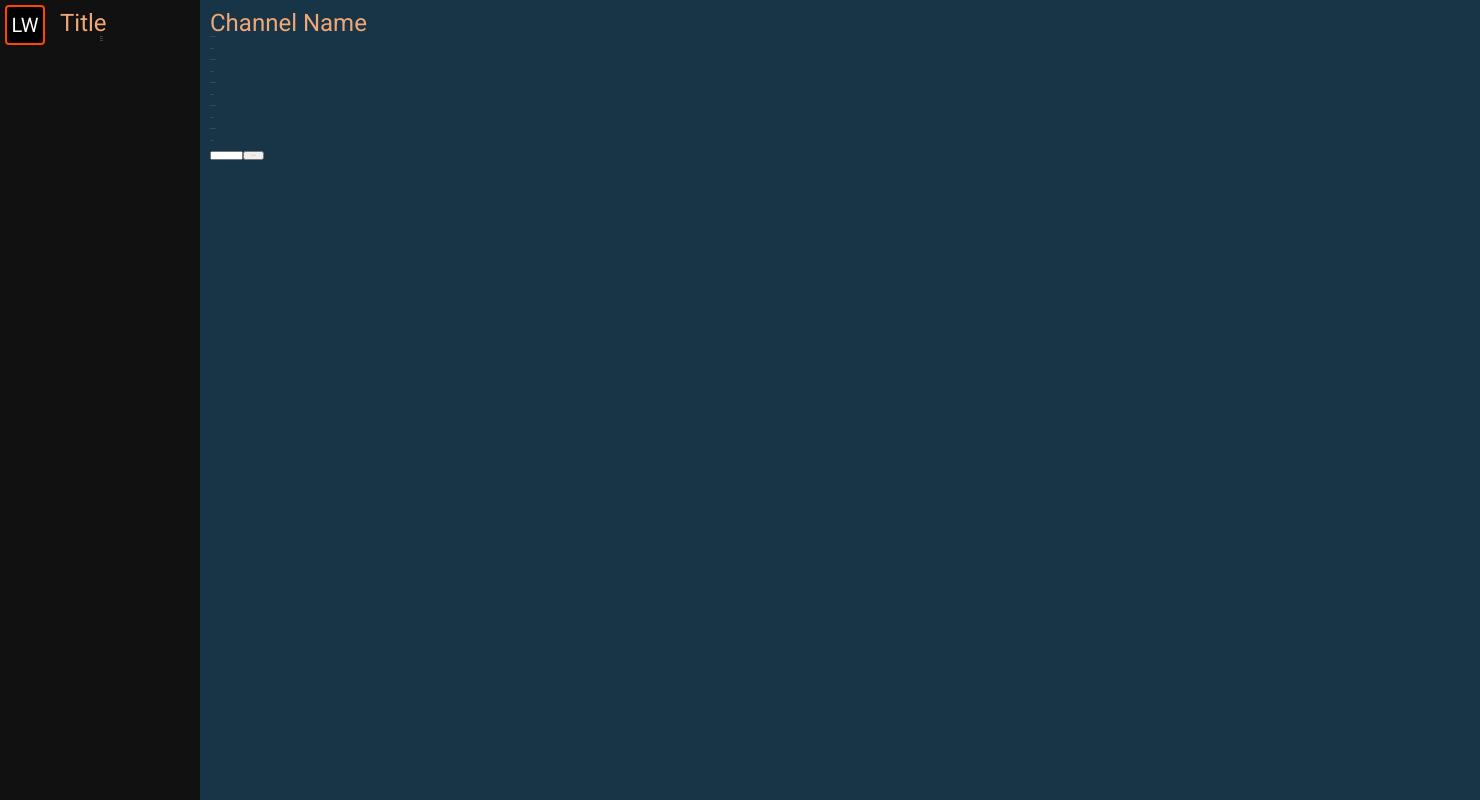
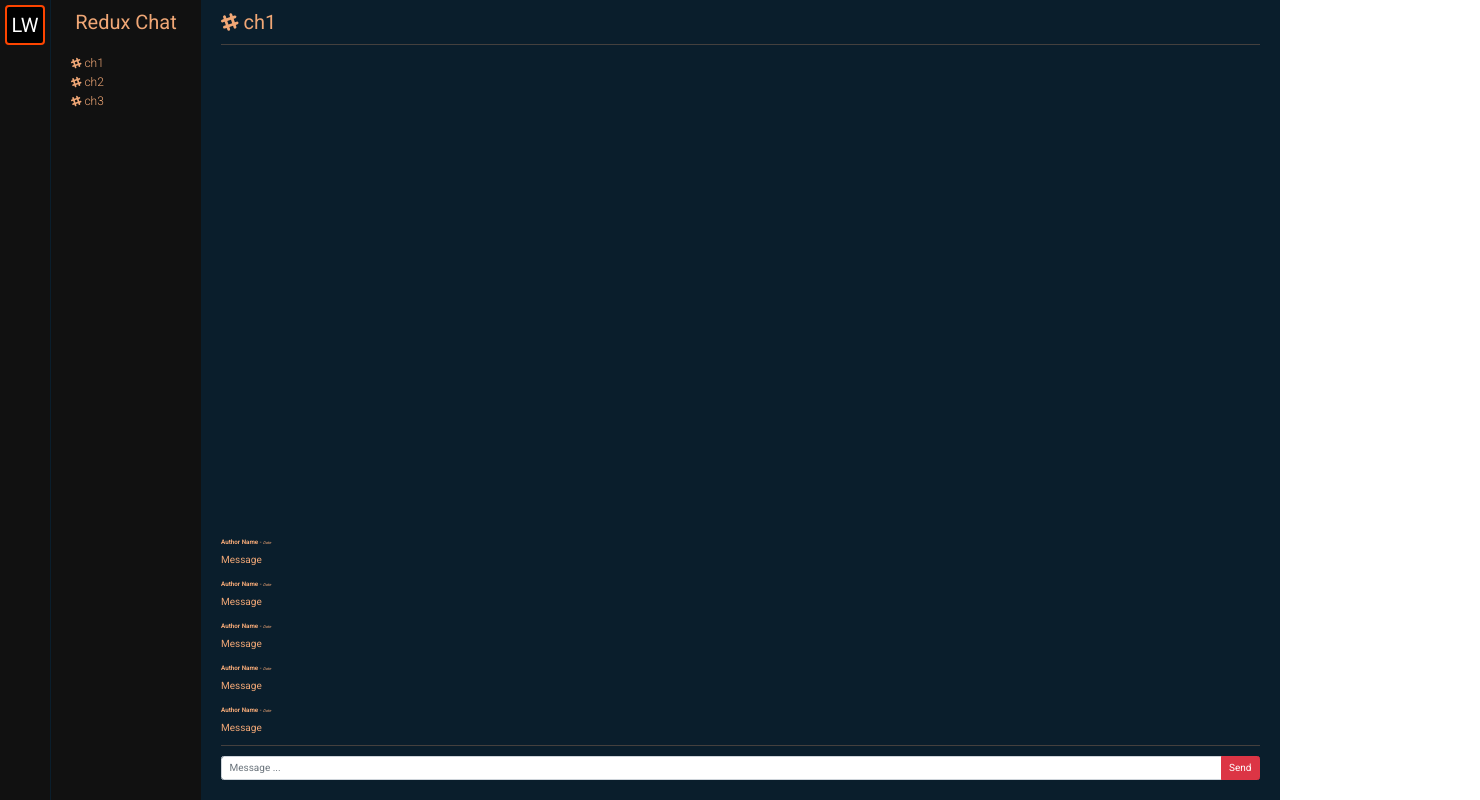
Before and after one commit to JulianS61/chat-redux, a React app: page / in a window 1280 px wide. Shown: the whole page, 1480 px wide, since content can reach past the window. Built offline with nearby package versions, Linux system fonts and the light colour scheme.

Commit message:
css almost done

```diff
--- a/assets/stylesheets/application.scss
+++ b/assets/stylesheets/application.scss
@@ -1,4 +1,11 @@
 @import url("https://fonts.googleapis.com/css2?family=Roboto:wght@300;400;700&display=swap");
+
+/* variables */
+$bg-dark: #111111;
+$bg-navy: #0a1e2c;
+$icon-border: orangered;
+$font-color: #f0a776;
+$font-family: "Roboto";
 
 * {
   margin: 0;
@@ -7,8 +14,13 @@
 }
 
 body {
-  font-family: "Roboto";
+  font-family: $font-family;
 }
+
+hr {
+  border-top: 1px solid $font-color;
+}
+
 .app {
   display: flex;
   min-height: 100vh;
@@ -16,19 +28,20 @@ body {
 
 h2 {
   margin: 0;
-  font-size: 2.4rem;
+  font-size: 2rem;
 }
 
 .server-side-nav {
   flex: 0 0 5rem;
-  background-color: #111;
+  background-color: $bg-dark;
+  border-right: 1px solid $bg-navy;
   .icon {
     width: 4rem;
     height: 4rem;
     margin: 0.5rem;
     background-color: #000;
     color: white;
-    border: 2px solid orangered;
+    border: 2px solid $icon-border;
     border-radius: 0.4rem;
     font-size: 2rem;
     display: flex;
@@ -39,14 +52,45 @@ h2 {
 
 .channel-list-nav {
   flex: 0 0 15rem;
-  background-color: #111;
-  color: #f0a776;
+  background-color: $bg-dark;
+  color: $font-color;
   padding: 1rem;
+  h2 {
+    text-align: center;
+  }
+  ul {
+    margin-top: 2rem;
+    padding-left: 0.5rem;
+  }
+  li {
+    list-style: none;
+    font-size: 1.2rem;
+    border-bottom: 1px solid transparent;
+    padding-left: 0.5rem;
+    font-weight: lighter;
+    &:hover {
+      border-bottom: 1px solid $font-color;
+    }
+    &:active {
+      background-color: $font-color;
+      color: $bg-dark;
+      font-weight: bolder;
+    }
+  }
 }
 
 .message-list {
-  flex: 0 0 100%;
-  background-color: #183548;
-  color: #f0a776;
+  flex-grow: 1;
+  background-color: $bg-navy;
+  color: $font-color;
   padding: 1rem;
+  padding-left: 2rem;
+  padding-right: 2rem;
+  display: flex;
+  flex-direction: column;
+  justify-content: space-between;
+  h3,
+  p {
+    font-size: 1rem;
+  }
 }
--- a/package.json
+++ b/package.json
@@ -24,8 +24,13 @@
     "webpack-dev-server": "^3.1.10"
   },
   "dependencies": {
+    "@fortawesome/fontawesome-svg-core": "^1.2.35",
+    "@fortawesome/free-brands-svg-icons": "^5.15.3",
+    "@fortawesome/react-fontawesome": "^0.1.14",
     "babel-plugin-transform-object-rest-spread": "^6.26.0",
+    "bootstrap": "^4.6.0",
     "react": "16.2",
+    "react-bootstrap": "^1.5.2",
     "react-dom": "16.2",
     "react-redux": "^5.0.6",
     "redux": "^3.7.2"
--- a/src/components/app.jsx
+++ b/src/components/app.jsx
@@ -1,7 +1,13 @@
 import React from 'react';
+// FontAwesomeIcons
+import { library } from '@fortawesome/fontawesome-svg-core';
+import { fab } from '@fortawesome/free-brands-svg-icons';
+
 import ChannelList from './channelList';
 import MessageList from './messageList';
 
+// FontAwesomeIcons
+library.add(fab);
 
 const App = () => {
   return (
--- a/src/components/channelList.jsx
+++ b/src/components/channelList.jsx
@@ -1,15 +1,16 @@
 import React, { Component } from 'react';
+import { FontAwesomeIcon } from '@fortawesome/react-fontawesome';
 
 // eslint-disable-next-line react/prefer-stateless-function
 class ChannelList extends Component {
   render() {
     return (
       <div className="channel-list-nav">
-        <h2>Title</h2>
+        <h2>Redux Chat</h2>
         <ul>
-          <li>#ch1</li>
-          <li>#ch2</li>
-          <li>#ch3</li>
+          <li><FontAwesomeIcon icon={['fab', 'slack-hash']} /> ch1</li>
+          <li><FontAwesomeIcon icon={['fab', 'slack-hash']} /> ch2</li>
+          <li><FontAwesomeIcon icon={['fab', 'slack-hash']} /> ch3</li>
         </ul>
       </div>
     );
--- a/src/components/message.jsx
+++ b/src/components/message.jsx
@@ -5,7 +5,7 @@ class Message extends Component {
   render() {
     return (
       <div>
-        <p>Author Name<span>Date</span></p>
+        <h3><strong>Author Name</strong><span> - <em>Date</em></span></h3>
         <p>Message</p>
       </div>
     );
--- a/src/components/messageForm.jsx
+++ b/src/components/messageForm.jsx
@@ -4,8 +4,9 @@ import React, { Component } from 'react';
 class MessageForm extends Component {
   render() {
     return (
-      <div>
-        <input type="text" name="" id="" /><input type="submit" value="Send" />
+      <div className="input-group mb-3">
+        <input type="text" className="form-control" placeholder="Message ..." aria-label="Recipient's username" aria-describedby="button-addon2" />
+        <button className="btn btn-danger" type="button" id="button-addon2">Send</button>
       </div>
     );
   }
--- a/src/components/messageList.jsx
+++ b/src/components/messageList.jsx
@@ -1,6 +1,7 @@
 import React, { Component } from 'react';
 import Message from './message';
 import MessageForm from './messageForm';
+import { FontAwesomeIcon } from '@fortawesome/react-fontawesome';
 
 
 // eslint-disable-next-line react/prefer-stateless-function
@@ -8,7 +9,11 @@ class MessageList extends Component {
   render() {
     return (
       <div className="message-list">
-        <h2>Channel Name</h2>
+        <div>
+          <h2><FontAwesomeIcon icon={['fab', 'slack-hash']} /> ch1</h2>
+          <hr />
+        </div>
+        <div>
           <div>
             <Message />
             <Message />
@@ -16,7 +21,9 @@ class MessageList extends Component {
             <Message />
             <Message />
           </div>
+          <hr />
           <MessageForm />
+        </div>
       </div>
     );
   }
--- a/templates/index.html
+++ b/templates/index.html
@@ -2,10 +2,11 @@
 <html>
   <head>
     <meta charset="UTF-8">
-    <link rel="stylesheet" href="https://maxcdn.bootstrapcdn.com/bootstrap/3.3.7/css/bootstrap.min.css">
-    <title>Redux boilerplate</title>
+    <link href="https://cdn.jsdelivr.net/npm/bootstrap@5.0.0-beta3/dist/css/bootstrap.min.css" rel="stylesheet" integrity="sha384-eOJMYsd53ii+scO/bJGFsiCZc+5NDVN2yr8+0RDqr0Ql0h+rP48ckxlpbzKgwra6" crossorigin="anonymous">
+    <title>Redux Chat</title>
   </head>
   <body>
     <div id="root"></div>
+    <script src="https://cdn.jsdelivr.net/npm/bootstrap@5.0.0-beta3/dist/js/bootstrap.bundle.min.js" integrity="sha384-JEW9xMcG8R+pH31jmWH6WWP0WintQrMb4s7ZOdauHnUtxwoG2vI5DkLtS3qm9Ekf" crossorigin="anonymous"></script>
   </body>
 </html>
```
Also changed, not shown: 1 other file (tests, documents, lock files or other folders). Lines whose indentation alone changed are shown as unchanged.
